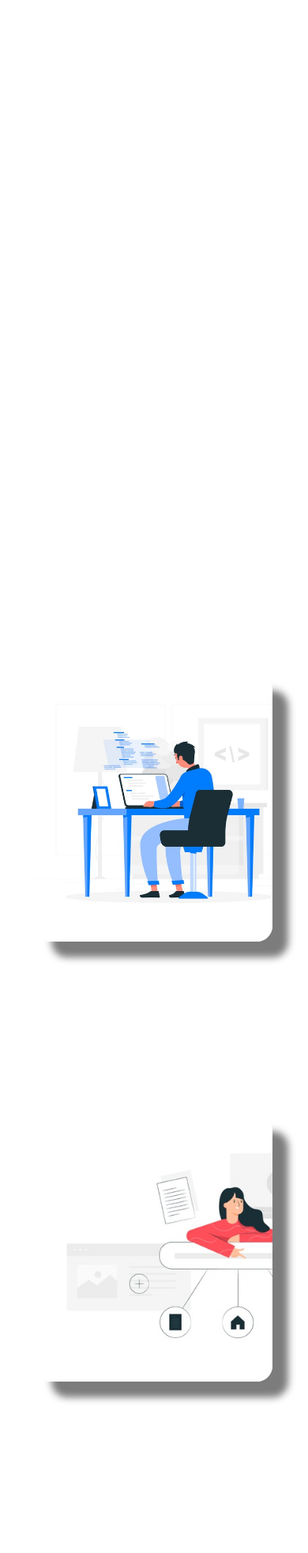
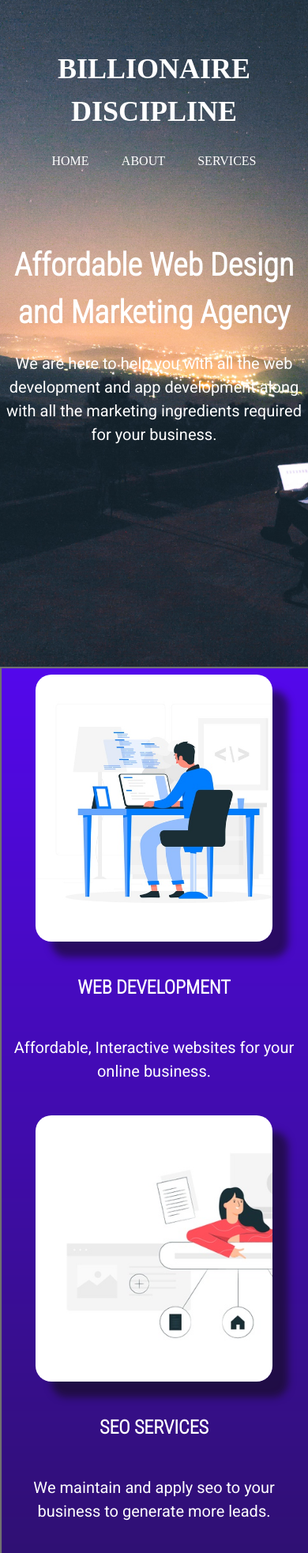
Before and after one commit to Param-Singh/pages, a plain HTML site: page index.html in a window 390 px wide. Shown: the top 1966 px of the page at 79% size. Drawn offline with Linux system fonts and the light colour scheme; the site is published under a folder, as on GitHub Pages, so addresses that start at the root find nothing.

Commit message:
Update styleindex.css

```diff
--- a/styleindex.css
+++ b/styleindex.css
@@ -294,7 +294,7 @@ ul#services li {
 }
 
 .foot {
-  background-image: url(/img/backgroundofboxes.png);
+  background-image: url(img/backgroundofboxes.png);
   padding: 10px;
   margin-top: 0px;
   text-align: center;
@@ -364,14 +364,14 @@ ul#services li {
     align-self: center;
   }
   #containerandshowcase {
-    background-image: url(/img/mobilebg.jpg);
+    background-image: url(img/mobilebg.jpg);
     background-repeat: no-repeat;
     background-size: cover;
   }
   .whole {
     box-sizing: border-box;
     border: none;
-    background-image: url(/img/mobilecc.png);
+    background-image: url(img/mobilecc.png);
   }
   #newsletter {
     display: flex;
```
